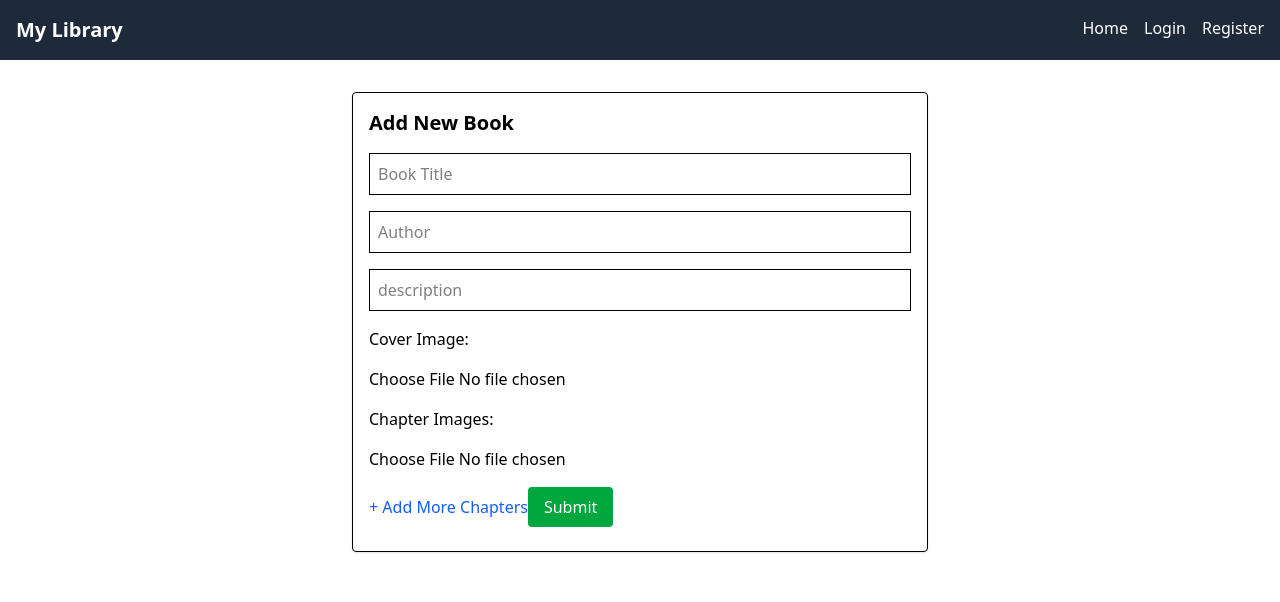
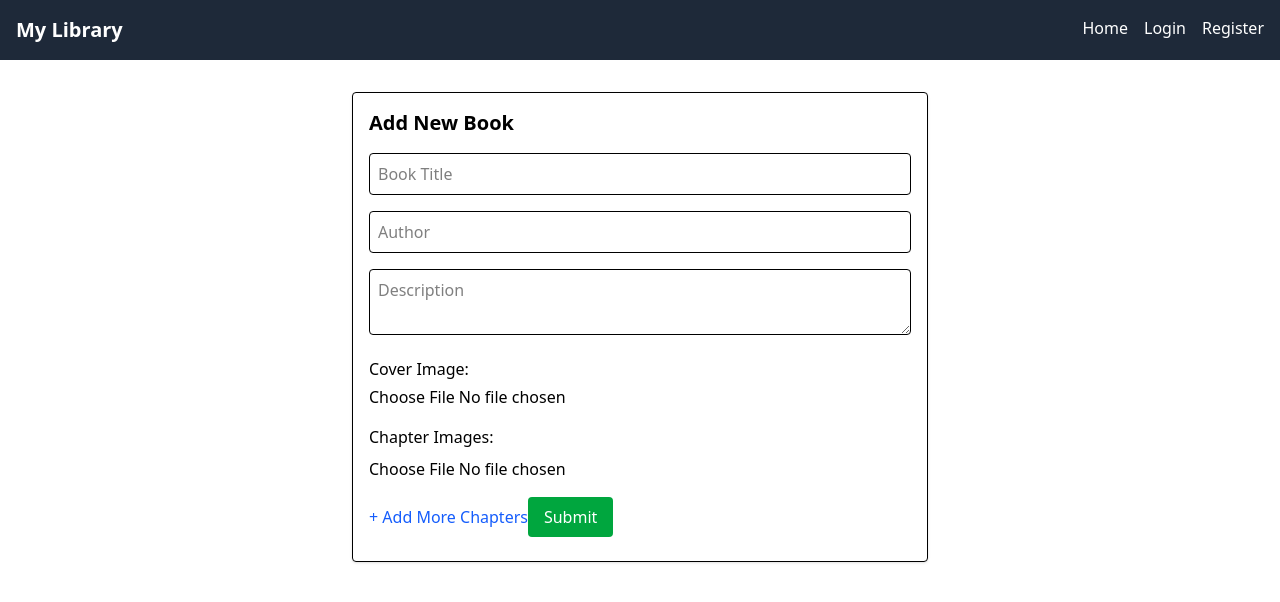
Before and after one commit to kishan7890/book-library-frontend, a React (Vite) app: page /add-book in a window 1280 px wide. Shown: the top 602 px of the page. Built offline with nearby package versions, Linux system fonts and the light colour scheme; no server answers.

Commit message:
addbook modified

```diff
--- a/src/pages/AddBook.jsx
+++ b/src/pages/AddBook.jsx
@@ -1,55 +1,81 @@
 import { useState } from "react";
-import axios from "axios";
+import api from "../api";
 
 const AddBook = () => {
   const [title, setTitle] = useState("");
   const [author, setAuthor] = useState("");
-  const [description, setdescription] = useState("");
+  const [description, setDescription] = useState("");
   const [coverImage, setCoverImage] = useState(null);
   const [chapterImages, setChapterImages] = useState([null]);
+  const [loading, setLoading] = useState(false);
+  const [message, setMessage] = useState("");
 
   const addChapterField = () => {
     setChapterImages([...chapterImages, null]);
   };
 
   const handleChapterImageChange = (e, idx) => {
-    const files = [...chapterImages];
-    files[idx] = e.target.files[0];
-    setChapterImages(files);
+    const updatedImages = [...chapterImages];
+    updatedImages[idx] = e.target.files[0];
+    setChapterImages(updatedImages);
   };
 
   const handleSubmit = async (e) => {
     e.preventDefault();
+
+    if (!coverImage || chapterImages.some(img => !img)) {
+      return setMessage("Please upload all images");
+    }
+
+    setLoading(true);
+    setMessage("");
 
     const formData = new FormData();
     formData.append("title", title);
     formData.append("author", author);
     formData.append("description", description);
     formData.append("coverImage", coverImage);
-    chapterImages.forEach((img) => img && formData.append("chapterImages", img));
+    chapterImages.forEach((img) => formData.append("chapterImages", img));
 
     try {
-      const res = await axios.post(
-        "https://book-library-backend-0vas.onrender.com/api/books/add",
-        formData,
-        {
-          withCredentials: true,
-          headers: { "Content-Type": "multipart/form-data" },
-        }
-      );
-      alert("Book added successfully!");
+      const res = await api.post("/books/add", formData, {
+        headers: {
+          "Content-Type": "multipart/form-data",
+        },
+      });
+
+      setMessage("Book uploaded successfully!");
+      // Reset form
+      setTitle("");
+      setAuthor("");
+      setDescription("");
+      setCoverImage(null);
+      setChapterImages([null]);
     } catch (err) {
-      alert(err.response?.data?.message || "Upload failed");
+      setMessage(err.response?.data?.message || "Upload failed");
+    } finally {
+      setLoading(false);
     }
   };
 
   return (
     <div className="max-w-xl mx-auto p-4 mt-8 border rounded shadow">
       <h2 className="text-xl font-semibold mb-4">Add New Book</h2>
+
+      {message && (
+        <div
+          className={`p-2 rounded text-white mb-4 ${
+            message.includes("success") ? "bg-green-500" : "bg-red-500"
+          }`}
+        >
+          {message}
+        </div>
+      )}
+
       <form onSubmit={handleSubmit} className="space-y-4">
         <input
           type="text"
-          className="w-full p-2 border"
+          className="w-full p-2 border rounded"
           placeholder="Book Title"
           value={title}
           onChange={(e) => setTitle(e.target.value)}
@@ -58,31 +84,33 @@ const AddBook = () => {
 
         <input
           type="text"
-          className="w-full p-2 border"
+          className="w-full p-2 border rounded"
           placeholder="Author"
           value={author}
           onChange={(e) => setAuthor(e.target.value)}
           required
         />
 
-        <input
-          type="text"
-          className="w-full p-2 border"
-          placeholder="description"
+        <textarea
+          className="w-full p-2 border rounded"
+          placeholder="Description"
           value={description}
-          onChange={(e) => setdescription(e.target.value)}
+          onChange={(e) => setDescription(e.target.value)}
           required
         />
 
-        <label className="block">Cover Image:</label>
+        <div>
+          <label className="block font-medium mb-1">Cover Image:</label>
           <input
             type="file"
             accept="image/*"
             onChange={(e) => setCoverImage(e.target.files[0])}
             required
           />
+        </div>
 
-        <label className="block">Chapter Images:</label>
+        <div>
+          <label className="block font-medium mb-1">Chapter Images:</label>
           {chapterImages.map((_, idx) => (
             <input
               key={idx}
@@ -90,8 +118,10 @@ const AddBook = () => {
               accept="image/*"
               onChange={(e) => handleChapterImageChange(e, idx)}
               className="block mt-2"
+              required
             />
           ))}
+        </div>
 
         <button
           type="button"
@@ -103,9 +133,12 @@ const AddBook = () => {
 
         <button
           type="submit"
-          className="bg-green-600 text-white px-4 py-2 rounded hover:bg-green-700"
+          disabled={loading}
+          className={`bg-green-600 text-white px-4 py-2 rounded hover:bg-green-700 ${
+            loading ? "opacity-50 cursor-not-allowed" : ""
+          }`}
         >
-          Submit
+          {loading ? "Uploading..." : "Submit"}
         </button>
       </form>
     </div>
```
Lines whose indentation alone changed are shown as unchanged.
